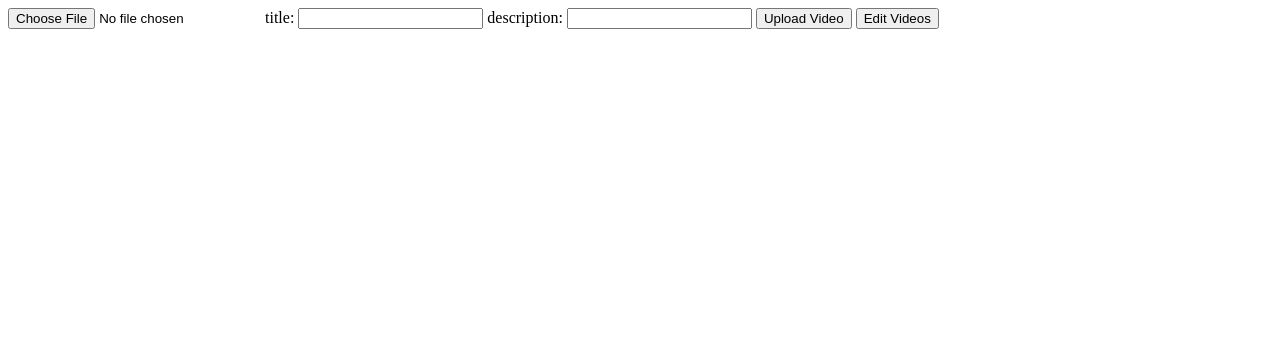
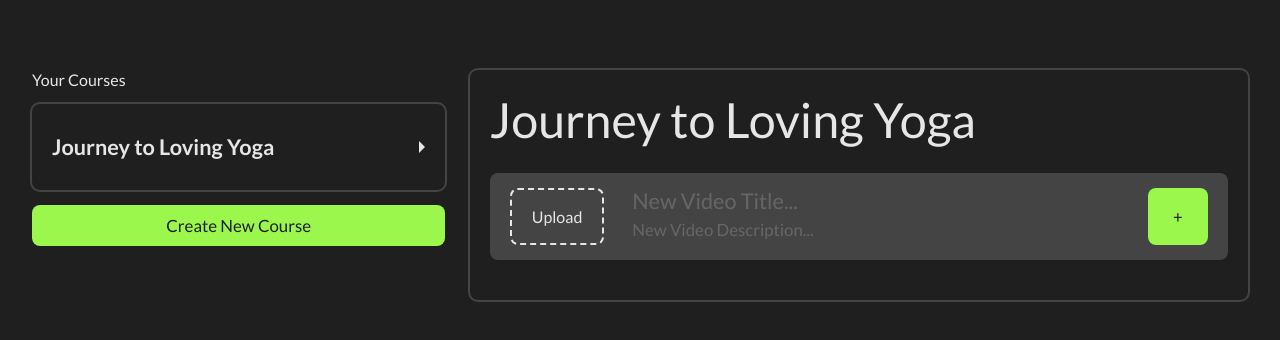
Before and after one commit to jftucker/MyCoachChallenge, a plain HTML site: page index.html in a window 1280 px wide. Drawn offline with Linux system fonts and the light colour scheme.

Commit message:
adding frontend

```diff
--- a/index.html
+++ b/index.html
@@ -1,4 +1,4 @@
-<!DOCTYPE html>
+<!-- <!DOCTYPE html>
 <html lang="en-us">
 
 <head>
@@ -23,4 +23,78 @@
   <button type="button" id="btnEdit">Edit Videos</button>
   <div id="videos"></div>
 </body>
+</html> -->
+<!DOCTYPE html>
+<html lang="en-US">
+<head>
+
+	<meta charset="UTF-8">
+
+	<meta name="description" content="">
+	<meta name="keywords" content="">
+	<meta name="author" content="">
+
+	<title>Welcome back</title>
+	<link rel="stylesheet" type="text/css" href="styles.css?1.4.01">
+
+	<meta name="viewport" content="width=device-width, initial-scale=1, maximum-scale=1,user-scalable=0">
+
+  	<!-- REMOVE ROBOTS -->
+	<meta name="robots" content="noindex">
+
+</head>
+
+<script type="module">
+  import { upload } from './js/upload.js';
+  import { edit } from './js/edit.js';
+  document.querySelector('#upload').addEventListener('click', upload);
+  document.querySelector('#btnEdit').addEventListener('click', edit);
+</script>
+<body>
+
+
+	<div class="content_contain">
+
+		<div class="col-35">
+			<p>Your Courses</p>
+
+			<!-- All courses should be populated here -->
+			<div id="courses">
+
+				<!-- This is just sample content, it should be deleted once linked to firebase -->
+				<h3 class="course_select active" id="btnEdit">Journey to Loving Yoga</h2><!-- This should trigger the edit function -->
+				<!--  -->
+
+			</div>
+
+			<a id="new-course" class="btn">Create New Course</a>
+
+		</div>
+
+		<div class="col-65">
+
+			<!-- When editing a course it's content should be populated here -->
+			<div id="course-edit">
+
+				<input type="text" value="Journey to Loving Yoga" class="course-edit_title">
+
+				<div class="course-edit_upload">
+					<input id="upload-video" type="file" accept="video/*" style="display:none;">
+					<label for="upload-video">Upload</label>
+					<div class="course-edit_upload_details">
+						<input type="text" id="upload-title" placeholder="New Video Title...">
+						<input type="text" id="upload-desc" placeholder="New Video Description...">
+					</div>
+
+					<a class="upload-btn" id="upload">+</a> <!-- This button should trigger the upload function -->
+
+				</div>
+
+			</div>
+		</div>
+
+	</div>
+
+
+</body>
 </html>
--- /dev/null
+++ b/js/courseElementFactory.js
@@ -0,0 +1,33 @@
+export const courseElementFactory = (name, src, thumbSrc, title, description, position) => {
+    // <div class="course_item">
+	// 				<p class="position">1</p>
+	// 				<img class="thumb" src="https://firebasestorage.googleapis.com/v0/b/coach-266016.appspot.com/o/content%2Fai%2Fvideos%2Fbht7fCcR31h7RPS1gTTu%2Fthumb_bht7fCcR31h7RPS1gTTu.jpg?alt=media&token=128de502-bcab-49dd-bb85-302f4d001558">
+	// 				<div class="course_details">
+	// 					<h3>Lower Body Flow</h3>
+	// 					<p>In this video, instructor Savannah McRae takes us through a 12 minute power flow Tor intermediates.</p>
+	// 				</div>
+	// 			</div>
+    const divElement = document.createElement('div');
+    divElement.classList.add("course_item");
+    divElement.id="div-" + name;
+    const paragraphElement = document.createElement('p');
+    paragraphElement.classList.add("position");
+    paragraphElement.innerText = position;
+    divElement.appendChild(paragraphElement);
+    const thumbnailElement = document.createElement('img');
+    thumbnailElement.classList.add("thumb");
+    thumbnailElement.src = thumbSrc;
+    divElement.appendChild(thumbnailElement);
+    const courseDetailsDivElement = document.createElement('div');
+    courseDetailsDivElement.classList.add("course_details");
+    divElement.appendChild(courseDetailsDivElement);
+    const h3Element = document.createElement('h3');
+    h3Element.innerText = title;
+    courseDetailsDivElement.appendChild(h3Element);
+    const detailParElement = document.createElement('p');
+    detailParElement.innerText = description;
+    courseDetailsDivElement.appendChild(detailParElement);
+
+
+    return divElement;
+}
--- a/js/edit.js
+++ b/js/edit.js
@@ -1,11 +1,13 @@
 import { collection, getDocs } from "https://www.gstatic.com/firebasejs/9.21.0/firebase-firestore.js";
-import { videoElementFactory } from "./videoElementFactory.js";
+import { courseElementFactory } from "./courseElementFactory.js";
 import { firebase } from "./firebase.js";
 
 export const edit = async () => {
   const querySnapshot = await getDocs(collection(firebase.db, "courses", "htHYfZePtwRGjN32f9XH", "videos"));
-  const videos = document.getElementById('videos');
+  const videos = document.getElementById('course-edit');
+  var i = 1;
   querySnapshot.forEach((doc) => {
-    videos.appendChild(videoElementFactory(doc.data().name, doc.data().url));
+    videos.appendChild(courseElementFactory(doc.data().name, doc.data().url, doc.data().thumbUrl, doc.data().title, doc.data().description, i));
+    i++;
   });
 }
--- a/js/upload.js
+++ b/js/upload.js
@@ -9,11 +9,11 @@ const app = firebase.app;
 
 export const upload = async () => {
   const storage = getStorage(app);
-  const videoFile = document.querySelector("#video").files[0];
+  const videoFile = document.querySelector("#upload-video").files[0];
   const videoName = new Date() + '-' + videoFile.name;
   const videoRef = ref(storage, videoName);
-  const title = document.getElementById('title').value;
-  const description = document.getElementById('description').value;
+  const title = document.getElementById('upload-title').value;
+  const description = document.getElementById('upload-desc').value;
   const course = {
     title: title,
     description: description,
--- /dev/null
+++ b/styles.css
@@ -0,0 +1,244 @@
+@import url('https://fonts.googleapis.com/css?family=Lato:300,400,700,900&display=swap');
+
+:root {
+  --content-width: 1360px;
+  --border-radius: 8px;
+
+  --font-head: clamp(1.88rem, calc(1.49rem + 1.92vw), 3.13rem);
+  --font-sub: clamp(1.06rem, calc(0.97rem + 0.48vw), 1.38rem);
+  --font-copy: clamp(0.94rem, calc(0.90rem + 0.19vw), 1.06rem);
+
+  --bg-color: #1f1f1f;
+  --light-bg-color: #444444;
+
+  --primary-color: #9cf74d;
+  --white-color: #e6e6e6;
+}
+
+
+/** RESETS **/
+
+body, html{
+  height: 100%;
+  width: 100%;
+}
+
+body{
+  margin: 0;padding: 0;
+  background: var(--bg-color);
+  overflow: hidden;
+  overflow-y: scroll;
+}
+
+body::-webkit-scrollbar{
+  width: 4px;
+    height: 10px;
+}
+
+body::-webkit-scrollbar-thumb{
+  background: var(--light-bg-color);
+  border-radius: 10px;
+}
+
+body::-webkit-scrollbar-track{
+  background: transparent;
+}
+
+*{
+  font-family: 'Lato', sans-serif;
+  color: var(--white-color);
+  box-sizing: border-box;
+}
+
+input{
+  background: transparent;
+  padding: 0 0 5px 0;
+  margin: 0;
+  outline: none;
+  border: none;
+  width: 100%;
+  font-size: var(--font-copy);
+  color: var(--white-color);
+  border-radius: 0;
+}
+
+input:disabled{
+  opacity: var(--focus-opacity);
+}
+
+input::placeholder{
+  opacity: 0.7;
+}
+
+label {
+  border: 2px dashed var(--white-color);
+  padding: 10px 20px;
+  cursor: pointer;
+  align-self: normal;
+  display: flex;
+  align-items: center;
+  border-radius: var(--border-radius);
+}
+
+h1, h2, h3, p, a{
+  margin: 0;
+}
+
+
+
+
+/** GRID **/
+
+
+.content_contain{
+  width: min(95%, var(--content-width));
+  margin: 70px auto 0 auto;
+  display: flex;
+  justify-content: space-between;
+  gap: 2%;
+  align-items: flex-start;
+}
+
+.col-35{
+  flex-basis: 34%;
+}
+
+.col-65{
+  flex-basis: 64%;
+}
+
+
+
+
+
+/** COURSE STYLING **/
+
+
+#courses{
+  display: flex;
+  flex-direction: column;
+  margin: 15px 0;
+  gap: 15px;
+}
+
+.course_select{
+  width: 100%;
+  padding: 30px 20px;
+  font-size: var(--font-sub);
+  background: var(--light-bg-color);
+  border-radius: var(--border-radius);
+  box-shadow: 0 0 0 2px var(--light-bg-color);
+  display: flex;
+  justify-content: space-between;
+  align-items: center;
+  cursor:pointer;
+}
+
+.course_select:after{
+  content: '';
+  margin-left: 10px;
+  width: 0;
+  height: 0;
+  border-top: 6px solid transparent;
+  border-bottom: 6px solid transparent;
+
+  border-left: 6px solid var(--white-color);
+}
+
+
+.course_select.active {
+  background: var(--bg-color);
+
+}
+
+
+
+#course-edit{
+  border-radius: var(--border-radius);
+  box-shadow: 0 0 0 2px var(--light-bg-color);
+  padding: 20px;
+  max-height: 640px;
+  overflow-y: scroll;
+}
+
+#course-edit::-webkit-scrollbar{
+  width: 8px;
+    height: 10px;
+}
+
+#course-edit::-webkit-scrollbar-thumb{
+  background: var(--light-bg-color);
+  border-radius: 10px;
+}
+
+#course-edit::-webkit-scrollbar-track{
+  background: transparent;
+}
+
+.course-edit_title{
+  font-size: var(--font-head);
+}
+
+.course-edit_upload{
+  display: flex;
+  justify-content: space-between;
+  align-items: center;
+  padding: 15px 20px;
+  gap: 4%;
+  background: var(--light-bg-color);
+  border-radius: var(--border-radius);
+  margin: 20px 0;
+}
+
+.course-edit_upload_details{
+  flex: 1;
+}
+
+.course-edit_upload_details input:not(#upload-desc){
+  font-size: var(--font-sub);
+}
+
+.course_item{
+  display: flex;
+  justify-content: space-between;
+  align-items: center;
+  gap: 3%;
+  margin: 15px 0;
+}
+
+.course_item .thumb{
+  width: 200px;
+  aspect-ratio: 16 / 9;
+}
+
+
+
+/** UI ELEMENTS **/
+
+.btn{
+  display: block;
+  width: 100%;
+  background: var(--primary-color);
+  border-radius: var(--border-radius);
+  color: var(--bg-color);
+  text-align: center;
+  font-size: var(--font-copy);
+  padding: 10px 20px;
+  cursor:pointer;
+}
+
+
+.upload-btn{
+  display: block;
+  background: var(--primary-color);
+  border-radius: var(--border-radius);
+  color: var(--bg-color);
+  text-align: center;
+  font-size: var(--font-copy);
+  width: 60px;
+  justify-content: center;
+  cursor: pointer;
+  align-self: normal;
+  display: flex;
+  align-items: center;
+}
```
